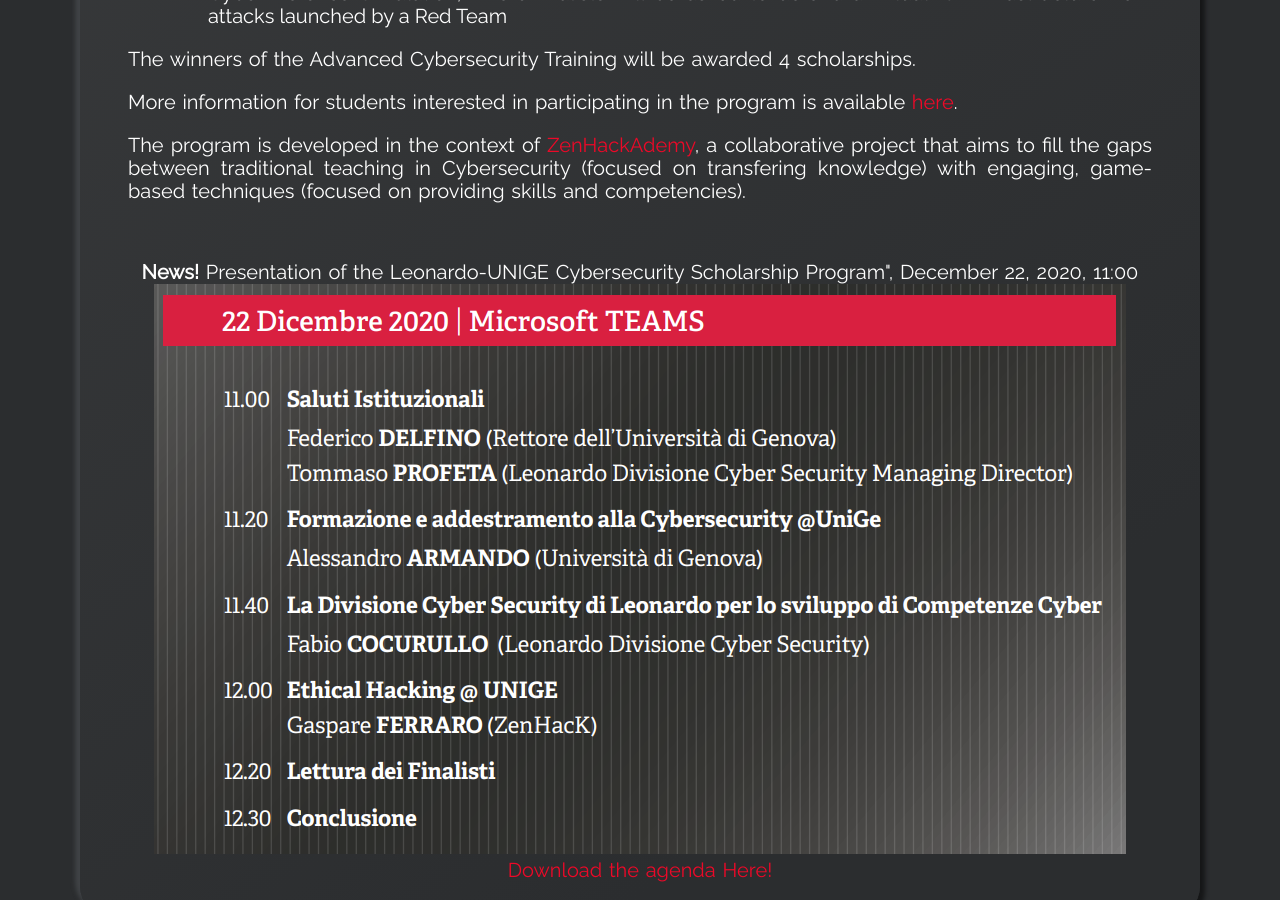
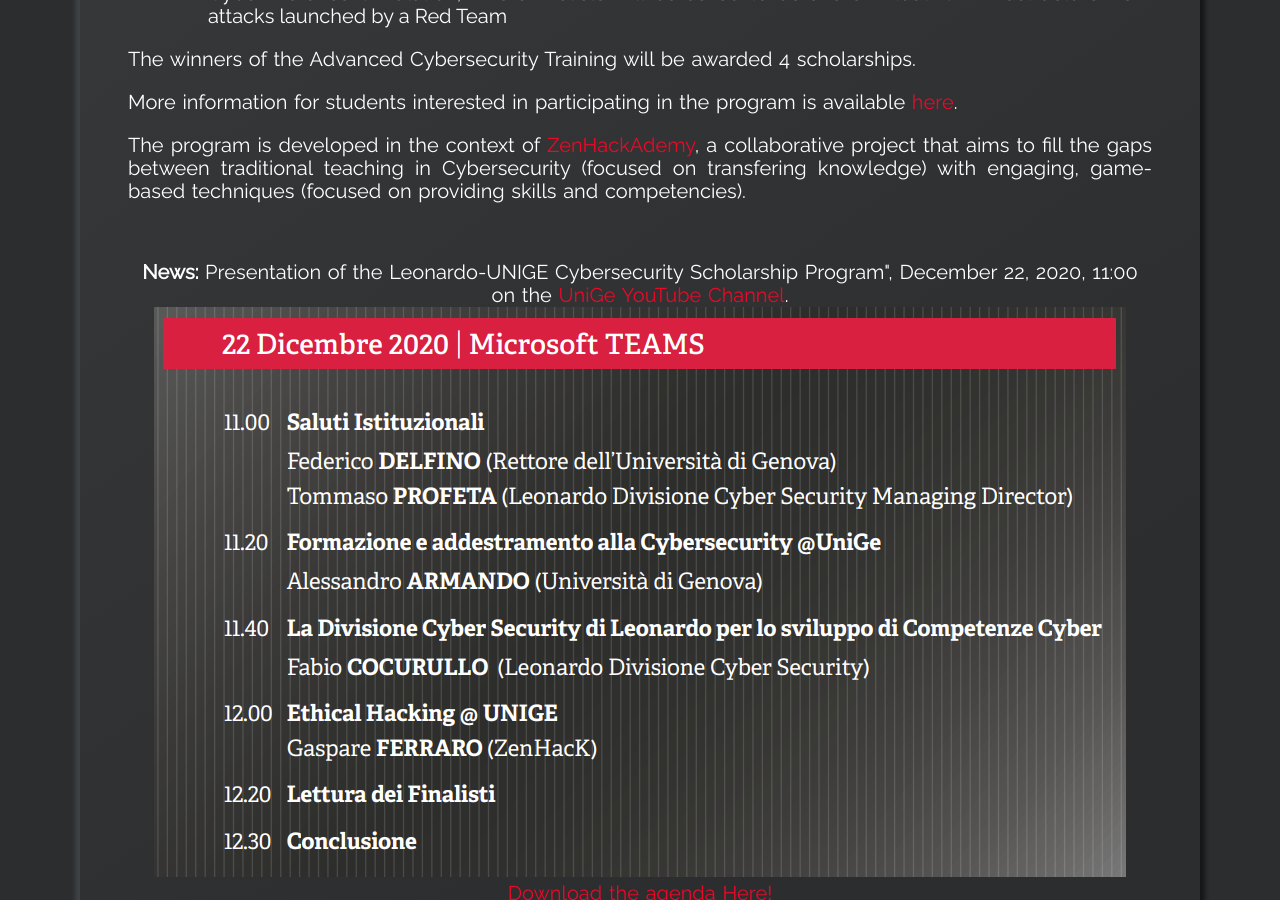
Before and after one commit to alessandroarmando/leonardo-unige-cyber, a Jekyll site: the page built from index.html, in a window 1280 px wide and 900 px high, scrolled down 1419 px. Built offline with Jekyll 4.4.1, drawn with Linux system fonts in a browser that asks for light colours.

Commit message:
*** empty log message ***

```diff
--- a/_includes/section-aboutme.html
+++ b/_includes/section-aboutme.html
@@ -32,7 +32,7 @@ The program is developed in the context of <a href="https://sicurezza.unige.it/z
 <br>
 
 <p class="description" data-aos="fade-down" style="text-align: center;">
-  <b>News!</b> Presentation of the Leonardo-UNIGE Cybersecurity Scholarship Program", December 22, 2020, 11:00
+  <b>News:</b> Presentation of the Leonardo-UNIGE Cybersecurity Scholarship Program", December 22, 2020, 11:00 on the <a href="https://www.youtube.com/watch?v=kHxTA-Oa9nw&feature=youtu.be">UniGe YouTube Channel</a>.
   <br>
   <a href="assets/2020_Cybersecurity_Locandina.pdf">
     <img src="assets/img/agenda.png">
```
